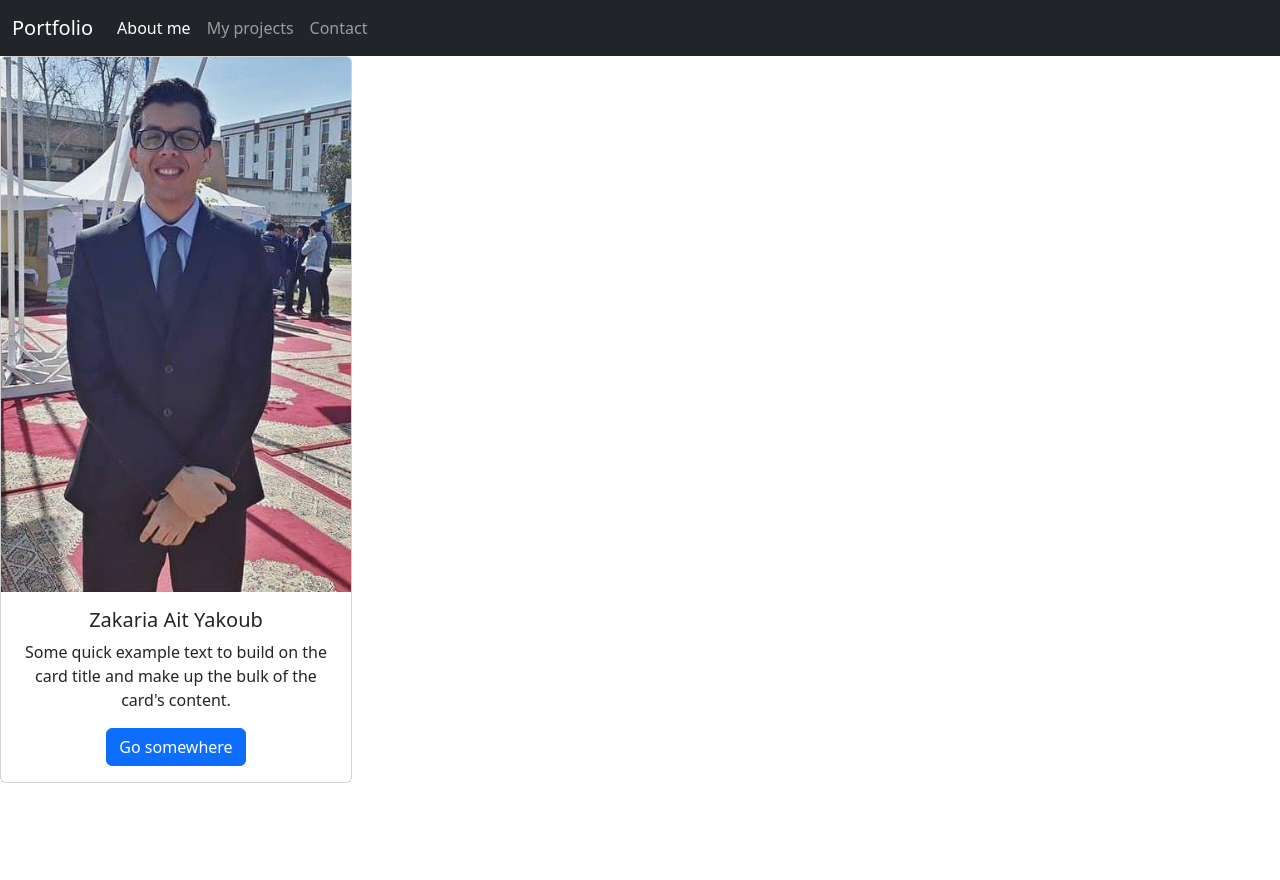
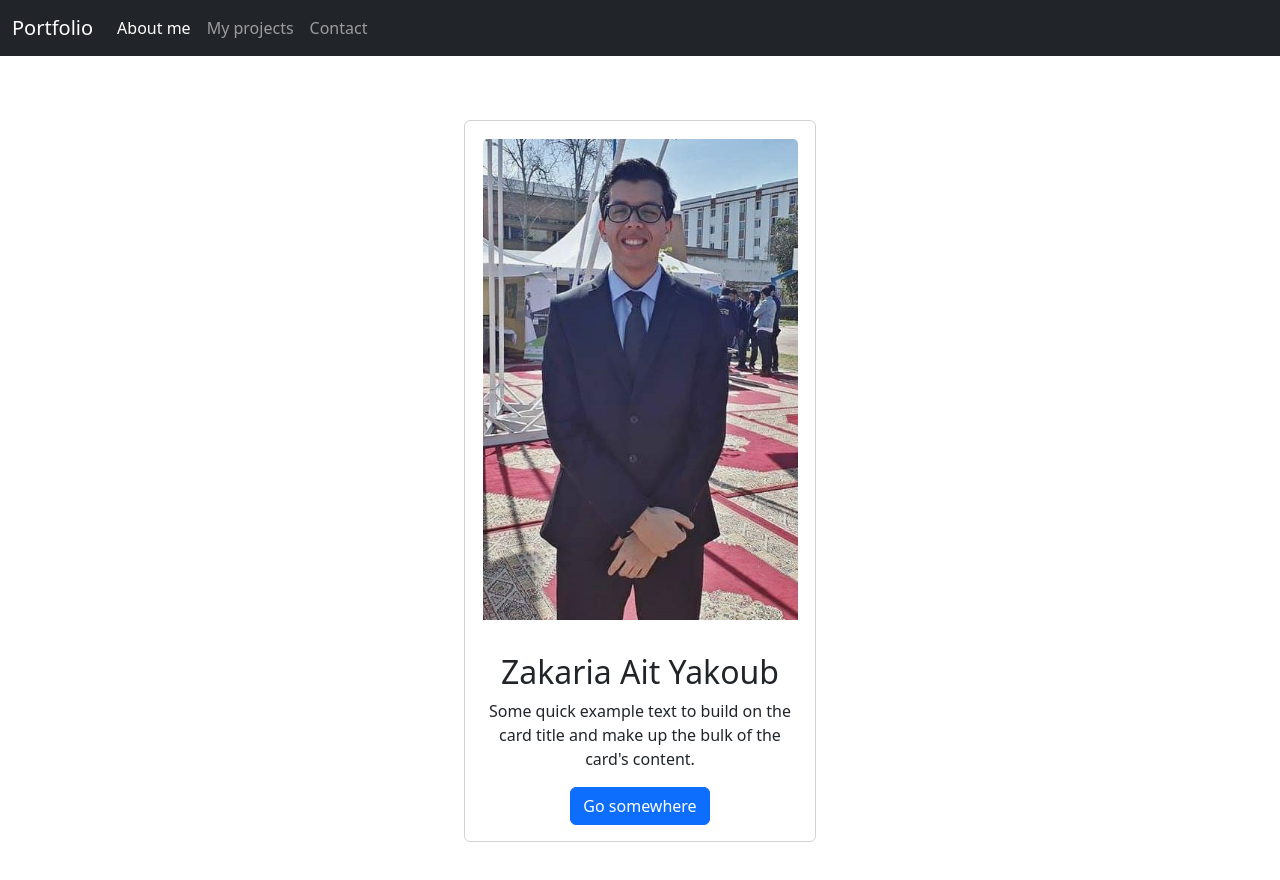
Before and after one commit to ZakariaYakoub/deploy-nodejs-app, a plain HTML site: page about.html in a window 1280 px wide. Before the commit the page ends 800 px from the top, so only its background shows below. Drawn offline with nearby package versions, Linux system fonts and the light colour scheme.

Commit message:
Modified about page

```diff
--- a/about.html
+++ b/about.html
@@ -33,10 +33,10 @@
         </div>
       </nav>
 
-      <div class="card" style="width: 22rem;">
-        <img src="./imgs/Me.jpg" class="card-img-top" alt="...">
+      <div class="card bg-transparent" style="width: 22rem; margin: 5% auto;">
+        <img src="./imgs/Me.jpg" class="card-img-top" style ="width: 90%; margin:5% auto">
         <div class="card-body">
-          <h5 class="card-title">Zakaria Ait Yakoub</h5>
+          <h2 class="card-title">Zakaria Ait Yakoub</h2>
           <p class="card-text">Some quick example text to build on the card title and make up the bulk of the card's content.</p>
           <a href="#" class="btn btn-primary">Go somewhere</a>
         </div>
```
